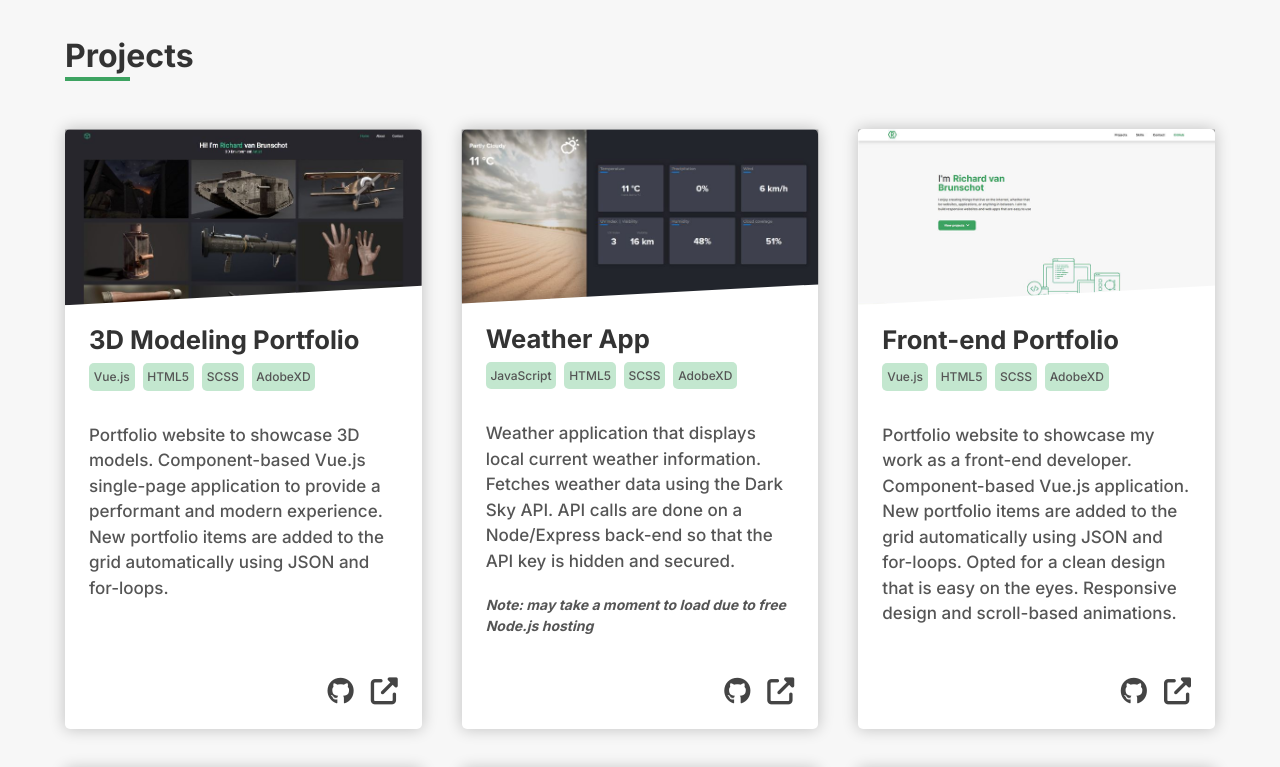
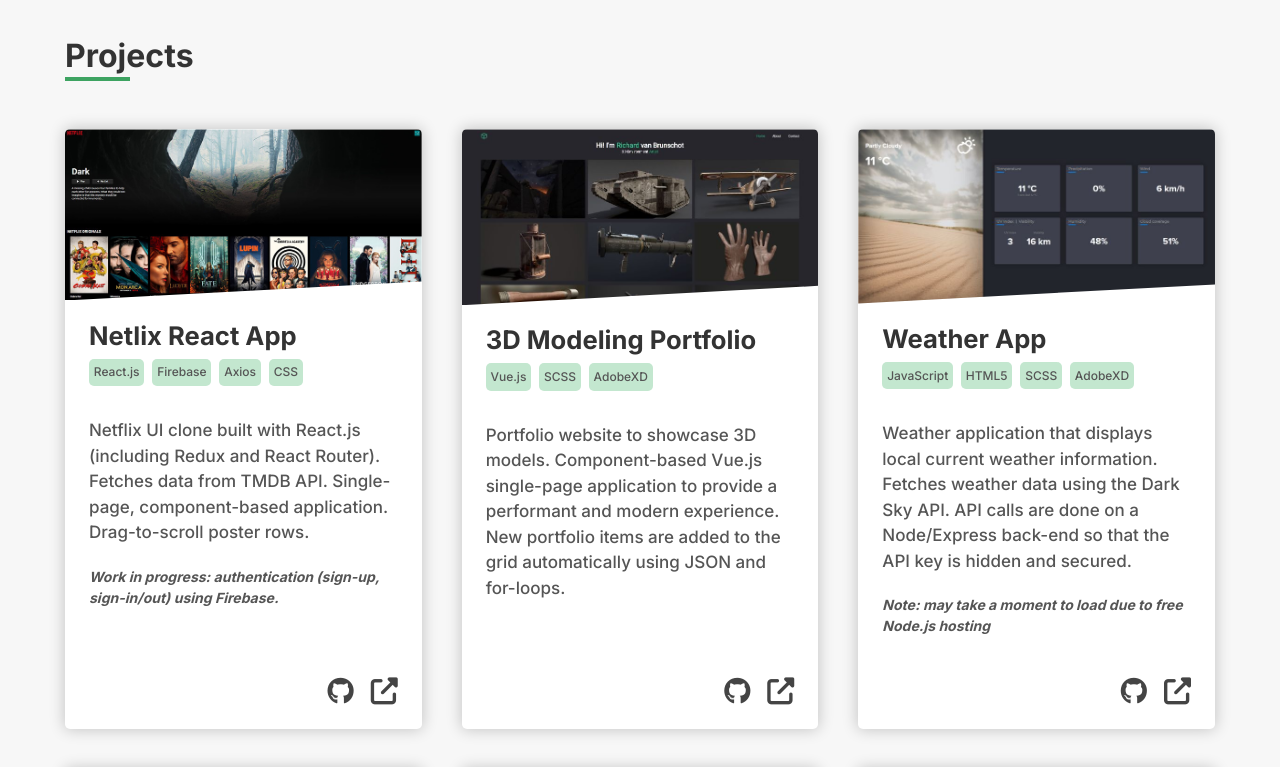
Before and after one commit to Richardvbr/fe-portfolio, a Vue app: page / in a window 1280 px wide. Shown: the part 860-1627 px from the top of the page. Built offline with nearby package versions, Linux system fonts and the light colour scheme.

Commit message:
Added netflix-react-app project to Projects

```diff
--- a/src/components/Projects.vue
+++ b/src/components/Projects.vue
@@ -37,11 +37,21 @@
     return  {
       portfolioJSON: [
         {
+          img: require("../assets/hero_netflix.jpg"),
+          imgAlt: 'Netflix React App',
+          url: 'https://netflix-react-app-fd806.web.app/',
+          title: 'Netlix React App',
+          software: ['React.js', 'Firebase', 'Axios', 'CSS'],
+          description: "Netflix UI clone built with React.js (including Redux and React Router). Fetches data from TMDB API. Single-page, component-based application. Drag-to-scroll poster rows.",
+          note: "Work in progress: authentication (sign-up, sign-in/out) using Firebase.",
+          github: 'https://github.com/Richardvbr/netflix-react-app'
+        },
+        {
           img: require("../assets/hero_3d.jpg"),
           imgAlt: '3D Modeling Portfolio',
           url: 'https://richardvbr-3d-vue.netlify.app/',
           title: '3D Modeling Portfolio',
-          software: ['Vue.js', 'HTML5', 'SCSS', 'AdobeXD'],
+          software: ['Vue.js', 'SCSS', 'AdobeXD'],
           description: "Portfolio website to showcase 3D models. Component-based Vue.js single-page application to provide a performant and modern experience. New portfolio items are added to the grid automatically using JSON and for-loops.",
           github: 'https://github.com/Richardvbr/3d-portfolio-vue'
         },
@@ -78,7 +88,7 @@
           imgAlt: 'Vue 3 To-do App',
           url: 'https://richardvbr-vue3-todo.netlify.app/',
           title: 'Vue 3 To-do App',
-          software: ['Vue 3', 'JavaScript', 'HTML5', 'SCSS'],
+          software: ['Vue 3', 'JavaScript', 'SCSS'],
           description: "A to-do application, made with Vue 3 to try out the new composition API. Stores to-do items in the browser's localStorage. Easily check/uncheck items. Also created a version with vanilla JavaScript to see how it differs from using a framework.",
           github: 'https://github.com/Richardvbr/Vue-3-To-do-Application'
         },
@@ -156,7 +166,7 @@
         border-radius: 5px 5px 0 0;
         width: 100%;
         display: block;
-        box-shadow: 0px 0px 15px 1px rgba(0,0,0,0.9);
+        border: none;
         clip-path: polygon(0 0, 100% 0, 100% 89%, 0% 100%);
       }
 
```
Also changed, not shown: src/assets/hero_netflix.jpg (added).
